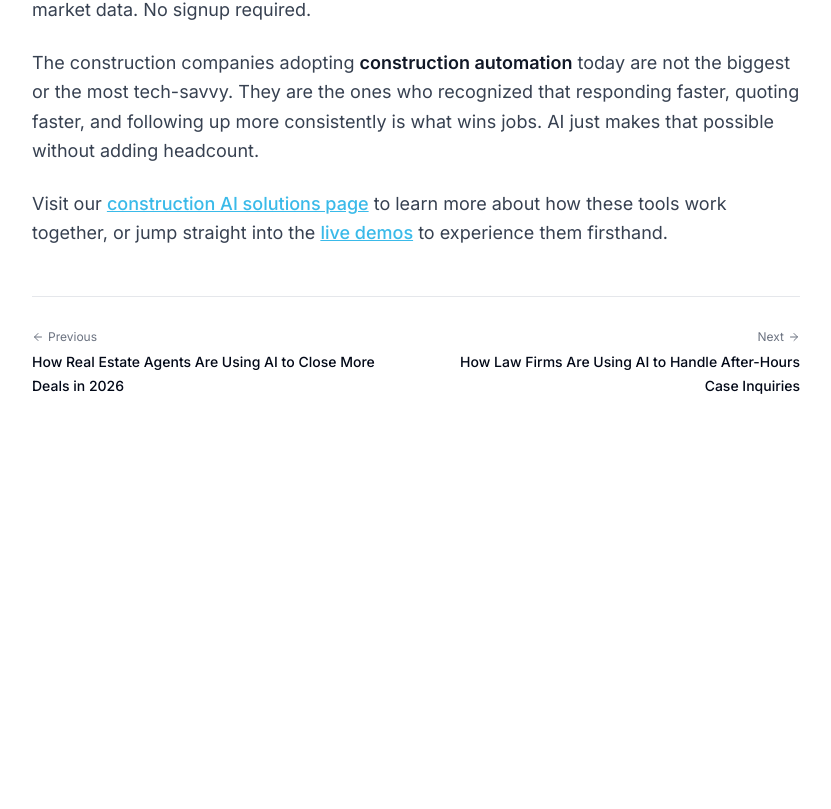
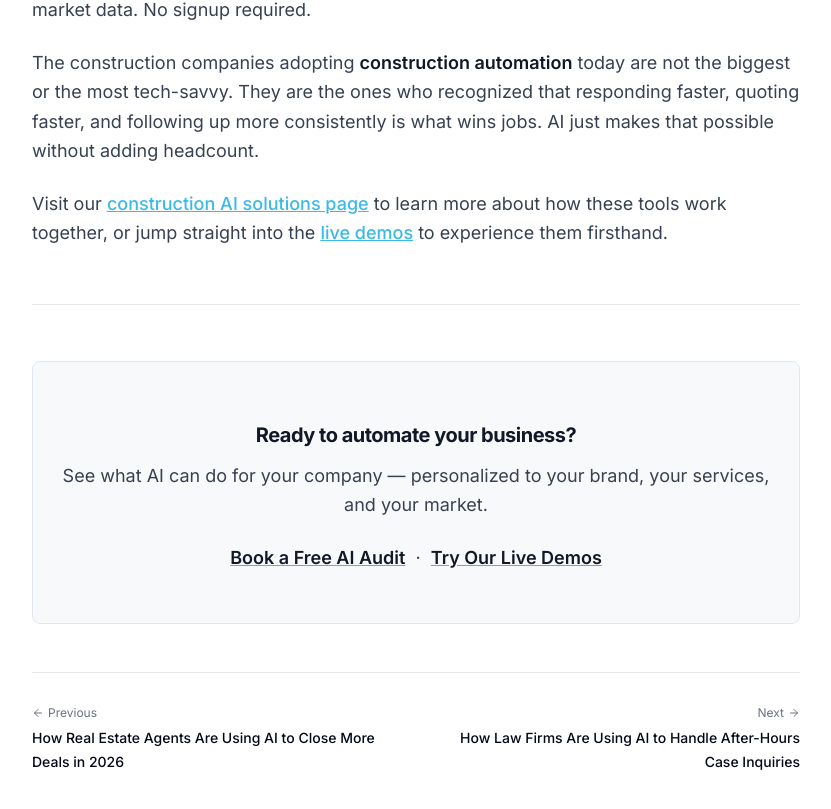
Before and after one commit to mutaaf/digital-craft-architect, a React (Vite) app: page /blog/5-ways-ai-transforming-construction-2026 in a window 1280 px wide. Shown: the part 3993-4802 px from the top of the page, without its empty margins (224-1055 px from the left). Before the commit the page ends 4454 px from the top, so only its background shows below. Built offline with nearby package versions, Linux system fonts and the light colour scheme; no server answers.

Commit message:
gtm(BLOG-INTERNAL-LINKS): Add CTA block with Calendly and demo links to all 12 blog posts
Co-Authored-By: Claude Code Innovation Agent <noreply@anthropic.com>

```diff
--- a/src/data/blogPosts.ts
+++ b/src/data/blogPosts.ts
@@ -124,6 +124,13 @@ export const blogPosts: BlogPost[] = [
 <p>If you run a construction company, <a href="/construction/demo/lead-responder">try the construction AI lead responder</a>. Enter your website URL and have a conversation as if you were a homeowner looking for a quote. If you are in real estate, <a href="/realestate/demo/lead-responder">try the real estate AI lead responder</a> and see how it handles buyer and seller inquiries.</p>
 
 <p>The gap between businesses that respond in seconds and those that respond in hours will only widen as AI adoption grows. <strong>Speed to lead</strong> is no longer about hiring more people or checking your inbox more often. It is about having a system that never sleeps, never forgets, and never lets a qualified lead walk away without a conversation.</p>
+
+<hr />
+<div style="background: #f8f9fa; border: 1px solid #e2e8f0; border-radius: 8px; padding: 1.5em; text-align: center;">
+<h3>Ready to automate your business?</h3>
+<p>See what AI can do for your company — personalized to your brand, your services, and your market.</p>
+<p><a href="https://calendly.com/mutaaf" target="_blank" rel="noopener noreferrer"><strong>Book a Free AI Audit</strong></a> &nbsp;&middot;&nbsp; <a href="/construction/demo"><strong>Try Our Live Demos</strong></a></p>
+</div>
 `,
     },
     {
@@ -194,6 +201,13 @@ export const blogPosts: BlogPost[] = [
 <p>The real estate professionals who adopt <strong>AI for real estate</strong> now are not replacing their skills. They are multiplying them. Responding faster, analyzing more deals, following up more consistently, and focusing their personal time on the high-value activities that actually close transactions.</p>
 
 <p>Visit our <a href="/realestate">real estate AI solutions page</a> to learn more about how these tools work together, or jump straight into the <a href="/realestate/demo">live demos</a> to see them in action with your own company.</p>
+
+<hr />
+<div style="background: #f8f9fa; border: 1px solid #e2e8f0; border-radius: 8px; padding: 1.5em; text-align: center;">
+<h3>Ready to automate your business?</h3>
+<p>See what AI can do for your company — personalized to your brand, your services, and your market.</p>
+<p><a href="https://calendly.com/mutaaf" target="_blank" rel="noopener noreferrer"><strong>Book a Free AI Audit</strong></a> &nbsp;&middot;&nbsp; <a href="/construction/demo"><strong>Try Our Live Demos</strong></a></p>
+</div>
 `,
     },
     {
@@ -268,6 +282,13 @@ export const blogPosts: BlogPost[] = [
 <p>The construction companies adopting <strong>construction automation</strong> today are not the biggest or the most tech-savvy. They are the ones who recognized that responding faster, quoting faster, and following up more consistently is what wins jobs. AI just makes that possible without adding headcount.</p>
 
 <p>Visit our <a href="/construction">construction AI solutions page</a> to learn more about how these tools work together, or jump straight into the <a href="/construction/demo">live demos</a> to experience them firsthand.</p>
+
+<hr />
+<div style="background: #f8f9fa; border: 1px solid #e2e8f0; border-radius: 8px; padding: 1.5em; text-align: center;">
+<h3>Ready to automate your business?</h3>
+<p>See what AI can do for your company — personalized to your brand, your services, and your market.</p>
+<p><a href="https://calendly.com/mutaaf" target="_blank" rel="noopener noreferrer"><strong>Book a Free AI Audit</strong></a> &nbsp;&middot;&nbsp; <a href="/construction/demo"><strong>Try Our Live Demos</strong></a></p>
+</div>
 `,
     },
     {
@@ -326,6 +347,13 @@ export const blogPosts: BlogPost[] = [
         <p>The simplest entry point is after-hours coverage only. Your staff handles calls during business hours as usual. The AI handles everything that comes in after 5 PM and on weekends. This requires no changes to your existing workflow and immediately closes the gap where most firms are losing leads.</p>
 
         <p>Our voice AI demo lets you hear what this sounds like for your specific firm. Enter your website URL and listen to an AI intake agent briefed on your practice areas handle a real conversation.</p>
+
+<hr />
+<div style="background: #f8f9fa; border: 1px solid #e2e8f0; border-radius: 8px; padding: 1.5em; text-align: center;">
+<h3>Ready to automate your business?</h3>
+<p>See what AI can do for your company — personalized to your brand, your services, and your market.</p>
+<p><a href="https://calendly.com/mutaaf" target="_blank" rel="noopener noreferrer"><strong>Book a Free AI Audit</strong></a> &nbsp;&middot;&nbsp; <a href="/construction/demo"><strong>Try Our Live Demos</strong></a></p>
+</div>
         `,
   },
   {
@@ -376,7 +404,15 @@ export const blogPosts: BlogPost[] = [
 
 <p>From there, AI handles first contact. You handle the relationships. That is the division of labor that actually scales without burning through payroll or burning out your team.</p>
 
-<p>If you are running 50 or more leads per month and not using automated first contact, a significant portion of your pipeline is going to whoever picks up the phone first. Right now, that is probably not you.</p>`,
+<p>If you are running 50 or more leads per month and not using automated first contact, a significant portion of your pipeline is going to whoever picks up the phone first. Right now, that is probably not you.</p>
+
+<hr />
+<div style="background: #f8f9fa; border: 1px solid #e2e8f0; border-radius: 8px; padding: 1.5em; text-align: center;">
+<h3>Ready to automate your business?</h3>
+<p>See what AI can do for your company — personalized to your brand, your services, and your market.</p>
+<p><a href="https://calendly.com/mutaaf" target="_blank" rel="noopener noreferrer"><strong>Book a Free AI Audit</strong></a> &nbsp;&middot;&nbsp; <a href="/construction/demo"><strong>Try Our Live Demos</strong></a></p>
+</div>
+`,
   },
   {
     slug: 'ai-estimates-trades-businesses',
@@ -437,6 +473,13 @@ export const blogPosts: BlogPost[] = [
 <p>That one template will tell you more about whether this works for your business than any case study ever could.</p>
 
 <p>Our estimate generator demo lets you see this in action, personalized to your company pricing and branding. Enter your website URL and generate a branded estimate in under 60 seconds.</p>
+
+<hr />
+<div style="background: #f8f9fa; border: 1px solid #e2e8f0; border-radius: 8px; padding: 1.5em; text-align: center;">
+<h3>Ready to automate your business?</h3>
+<p>See what AI can do for your company — personalized to your brand, your services, and your market.</p>
+<p><a href="https://calendly.com/mutaaf" target="_blank" rel="noopener noreferrer"><strong>Book a Free AI Audit</strong></a> &nbsp;&middot;&nbsp; <a href="/construction/demo"><strong>Try Our Live Demos</strong></a></p>
+</div>
 `,
   },
   {
@@ -504,6 +547,13 @@ export const blogPosts: BlogPost[] = [
 <p>The manual version proves the concept in a week. After every completed job, text the customer directly from your phone with a link to your Google profile. Track how many respond. Most businesses that test this manually see 3 to 5 new reviews within 10 days and immediately want to automate it.</p>
 
 <p>Our review management demo shows the automated version in action, personalized to your company. You can see exactly what the message looks like and how the flow runs, all with your own branding.</p>
+
+<hr />
+<div style="background: #f8f9fa; border: 1px solid #e2e8f0; border-radius: 8px; padding: 1.5em; text-align: center;">
+<h3>Ready to automate your business?</h3>
+<p>See what AI can do for your company — personalized to your brand, your services, and your market.</p>
+<p><a href="https://calendly.com/mutaaf" target="_blank" rel="noopener noreferrer"><strong>Book a Free AI Audit</strong></a> &nbsp;&middot;&nbsp; <a href="/construction/demo"><strong>Try Our Live Demos</strong></a></p>
+</div>
 `,
   },
   {
@@ -564,6 +614,13 @@ export const blogPosts: BlogPost[] = [
 <p>The setup should also give you control over how the agent represents your business. Scripts and guardrails matter. You want an AI that stays on-brand and doesn't go off-script in ways that could cause problems.</p>
 
 <p>Our voice negotiator demo lets you hear exactly what this sounds like using your own company's information. Enter your website URL and listen to an AI that's been briefed on your business handle a real conversation. It's the fastest way to decide if this is the right fit.</p>
+
+<hr />
+<div style="background: #f8f9fa; border: 1px solid #e2e8f0; border-radius: 8px; padding: 1.5em; text-align: center;">
+<h3>Ready to automate your business?</h3>
+<p>See what AI can do for your company — personalized to your brand, your services, and your market.</p>
+<p><a href="https://calendly.com/mutaaf" target="_blank" rel="noopener noreferrer"><strong>Book a Free AI Audit</strong></a> &nbsp;&middot;&nbsp; <a href="/construction/demo"><strong>Try Our Live Demos</strong></a></p>
+</div>
 `,
   },
   {
@@ -606,6 +663,13 @@ export const blogPosts: BlogPost[] = [
 <p>The best way to evaluate AI for your construction business is to try it with your own company. Our interactive demos let you enter your website URL and see AI systems personalized to your brand, your pricing, and your market.</p>
 
 <p>No commitment, no credit card. Just a live demonstration of what's possible.</p>
+
+<hr />
+<div style="background: #f8f9fa; border: 1px solid #e2e8f0; border-radius: 8px; padding: 1.5em; text-align: center;">
+<h3>Ready to automate your business?</h3>
+<p>See what AI can do for your company — personalized to your brand, your services, and your market.</p>
+<p><a href="https://calendly.com/mutaaf" target="_blank" rel="noopener noreferrer"><strong>Book a Free AI Audit</strong></a> &nbsp;&middot;&nbsp; <a href="/construction/demo"><strong>Try Our Live Demos</strong></a></p>
+</div>
 `,
   },
   {
@@ -646,6 +710,13 @@ export const blogPosts: BlogPost[] = [
 <p>The AI lead responder lives as a chat widget on your website. It uses your company name, colors, and services. When a visitor starts chatting, the AI engages them naturally — no robotic scripts. It captures their information and delivers it to you via email, SMS, or CRM integration.</p>
 
 <p>The best part: you can try it right now with your own company. Enter your website URL in our demo and chat with your AI as if you were a homeowner looking for a quote.</p>
+
+<hr />
+<div style="background: #f8f9fa; border: 1px solid #e2e8f0; border-radius: 8px; padding: 1.5em; text-align: center;">
+<h3>Ready to automate your business?</h3>
+<p>See what AI can do for your company — personalized to your brand, your services, and your market.</p>
+<p><a href="https://calendly.com/mutaaf" target="_blank" rel="noopener noreferrer"><strong>Book a Free AI Audit</strong></a> &nbsp;&middot;&nbsp; <a href="/construction/demo"><strong>Try Our Live Demos</strong></a></p>
+</div>
 `,
   },
   {
@@ -684,6 +755,13 @@ export const blogPosts: BlogPost[] = [
 
 <h2>Try It Yourself</h2>
 <p>Our voice negotiator demo lets you analyze a property and then listen to the AI negotiate in real time. You can use browser mode to hear the conversation, or enter a phone number for an outbound call. It's the fastest way to understand what's possible.</p>
+
+<hr />
+<div style="background: #f8f9fa; border: 1px solid #e2e8f0; border-radius: 8px; padding: 1.5em; text-align: center;">
+<h3>Ready to automate your business?</h3>
+<p>See what AI can do for your company — personalized to your brand, your services, and your market.</p>
+<p><a href="https://calendly.com/mutaaf" target="_blank" rel="noopener noreferrer"><strong>Book a Free AI Audit</strong></a> &nbsp;&middot;&nbsp; <a href="/construction/demo"><strong>Try Our Live Demos</strong></a></p>
+</div>
 `,
   },
   {
@@ -722,6 +800,13 @@ export const blogPosts: BlogPost[] = [
 
 <h2>Who It's For</h2>
 <p>SetupClaw is built for businesses with 4-50+ employees where the CEO, CFO, or head of sales needs AI leverage without creating new security risk. If your team can use iMessage, they can use OpenClaw.</p>
+
+<hr />
+<div style="background: #f8f9fa; border: 1px solid #e2e8f0; border-radius: 8px; padding: 1.5em; text-align: center;">
+<h3>Ready to automate your business?</h3>
+<p>See what AI can do for your company — personalized to your brand, your services, and your market.</p>
+<p><a href="https://calendly.com/mutaaf" target="_blank" rel="noopener noreferrer"><strong>Book a Free AI Audit</strong></a> &nbsp;&middot;&nbsp; <a href="/construction/demo"><strong>Try Our Live Demos</strong></a></p>
+</div>
 `,
   },
 ];
```
Also changed, not shown: 1 other file (tests, documents, lock files or other folders).
